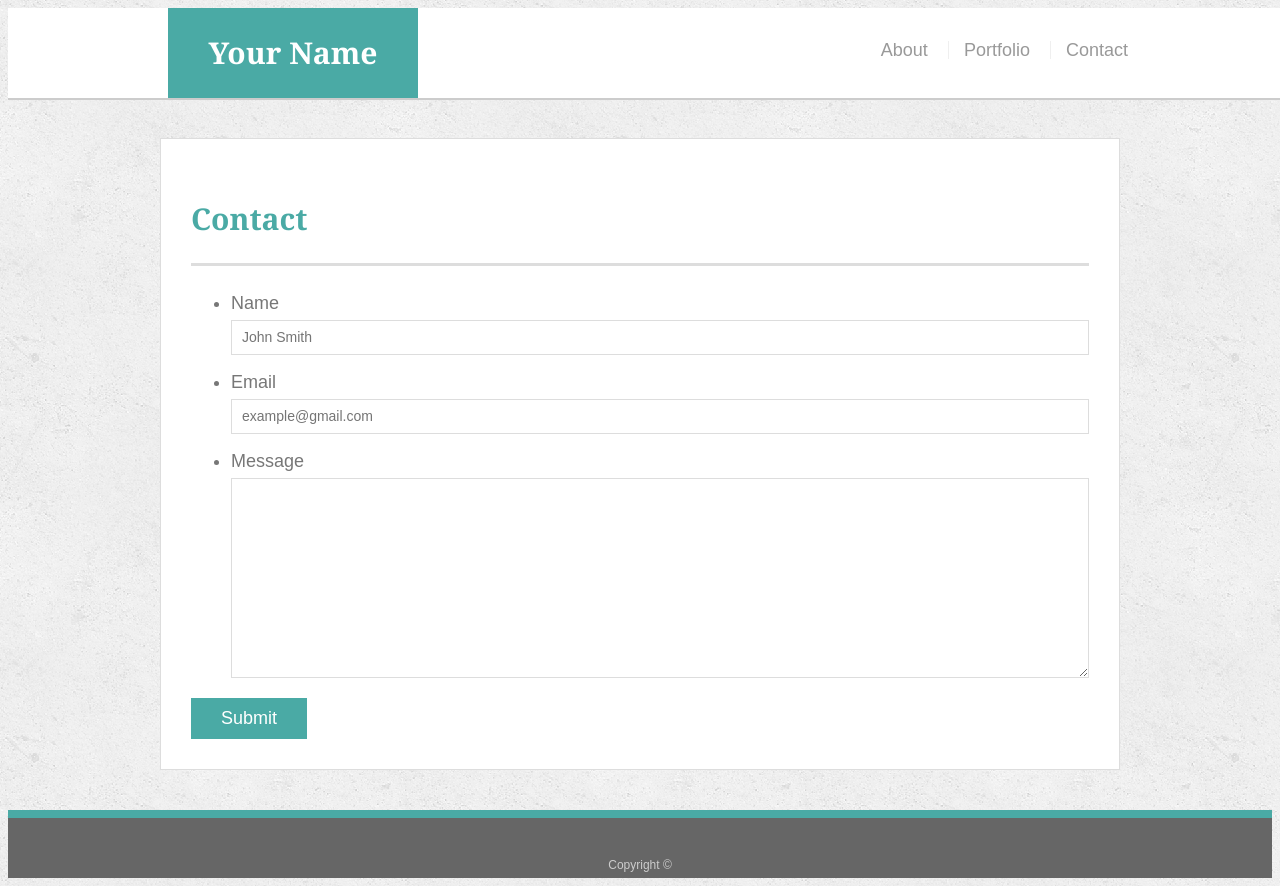
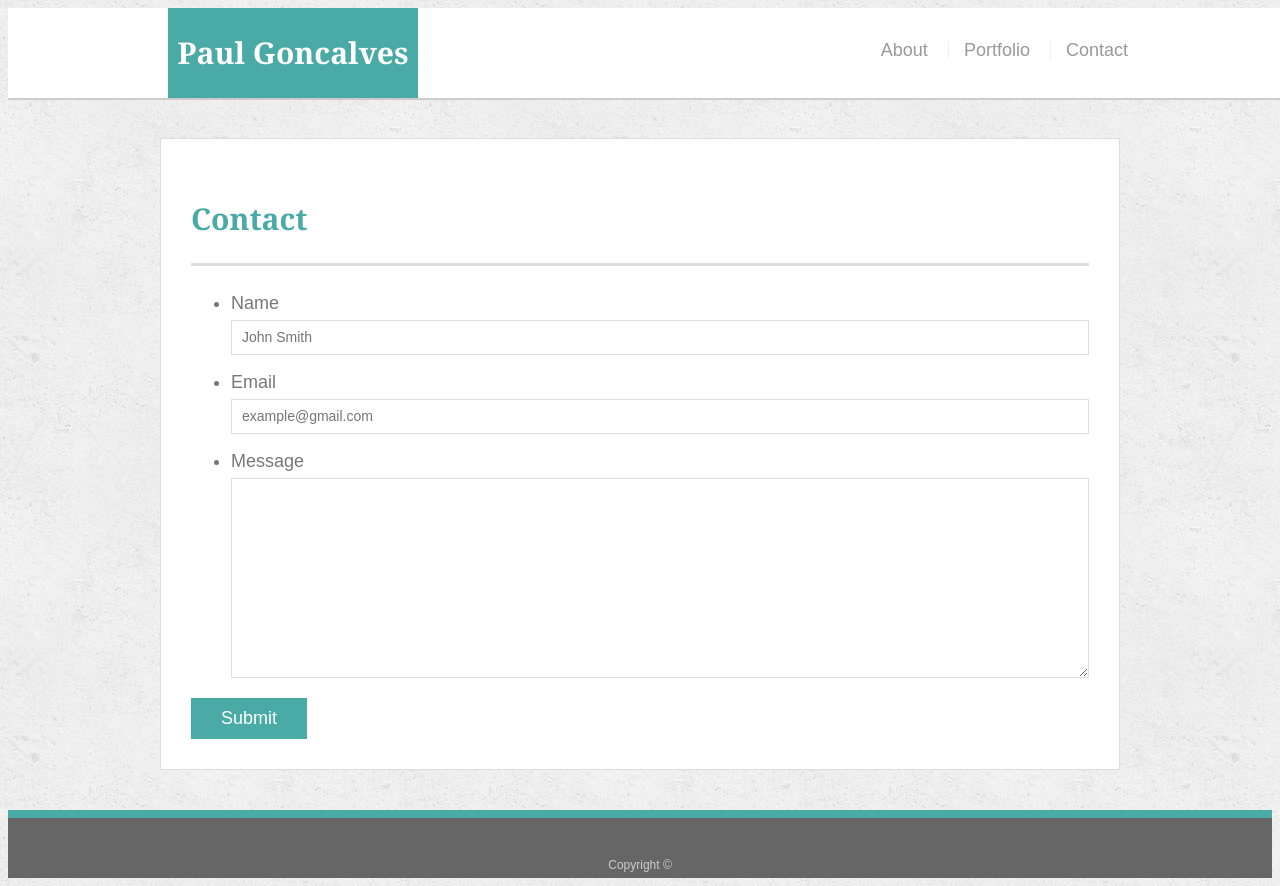
Before and after one commit to paulgon/Responsive-Portfolio, a plain HTML site: page contact.html in a window 1280 px wide. Drawn offline with Linux system fonts and the light colour scheme.

Commit message:
changed name

```diff
--- a/contact.html
+++ b/contact.html
@@ -12,7 +12,7 @@
 
   <header id="masthead">
     <div class="container">
-      <a href="index.html" id="logo">Your Name</a>
+      <a href="index.html" id="logo">Paul Goncalves</a>
       <nav>
         <a href="index.html">About</a>
         <a href="portfolio.html">Portfolio</a>
```
Also changed, not shown: portfolio.html (+1 -1 lines).
